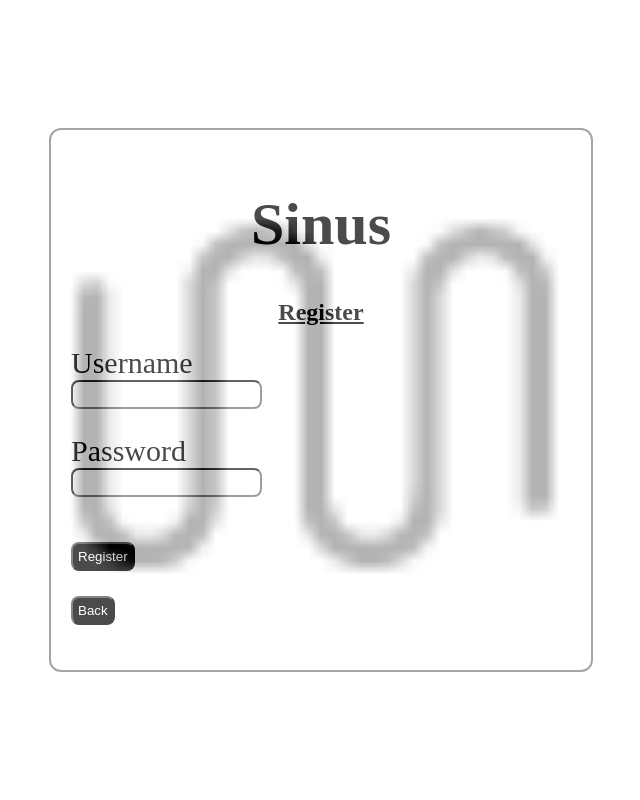
After one commit to DavidHemb/PHP-SinusDavid, a PHP site: page /User/registerpage.php in a window 1280 px wide. The commit adds this page. Shown: the whole page, without its empty margins (319-959 px from the left). Run offline with PHP 8.4, Linux system fonts and the light colour scheme.

Commit message:
LOGIN FUNCTION

```diff
--- /dev/null
+++ b/CSS/loginpage.css
@@ -0,0 +1,59 @@
+body{
+    background-image: url("../Assets/img/logo/sinus-logo-portrait - small.png");
+    background-size: cover;
+    height: 100vh;
+    padding:0;
+    margin:0;
+    display: flex;
+    justify-content: center;
+    align-items: center;
+  }
+  .menu{
+    background-color: white;
+    opacity: 70%;
+    align-items: center;
+    justify-content: center;
+    padding: 20px;
+    border-radius: 12px;
+    border: 2px solid grey;
+    width: 500px;
+  }
+  h1{
+    font-size: 60px;
+    text-align: center;
+  }
+  h2{
+    font-size: 45;
+    text-align: center;
+    text-decoration: underline;
+  }
+  a{
+    color: black;
+    font-size: 35px;
+    text-decoration: none;
+  }
+  a:hover{
+    color: gray;
+    text-decoration: underline;
+  }
+  label{
+    font-size: 30px;
+    margin-bottom: 5%;
+    justify-content: center;
+    align-items: center;
+    text-align: center;
+  }
+  input{
+    border-radius: 8px;
+    padding: 5px;
+    margin-bottom: 5%;
+  }
+  input:hover{
+    background-color: lightgray;
+  }
+  .error{
+    color: red;
+    padding: 10px;
+    width: 95%;
+    border-radius: 5px;
+  }
--- /dev/null
+++ b/User/registerpage.php
@@ -0,0 +1,29 @@
+<!DOCTYPE html>
+<html lang="en">
+    <head>
+        <meta charset="UTF-8">
+        <meta http-equiv="X-UA-Compatible" content="IE=edge">
+        <meta name="viewport" content="width=device-width, initial-scale=1.0">
+        <link rel="stylesheet" href="../CSS/loginpage.css">
+        <title>Park</title>
+    </head>
+    <body>
+        <div class=menu>
+                <form action="registerconfirmation.php" method="post">
+                    <h1>Sinus</h1>
+                    <h2>Register</h2>
+                    <?php if (isset($_GET['error'])) {?><p class="error"><?php echo $_GET['error']; ?></p><?php } ?>
+                    <label for="username">Username</label><br>
+                    <input type="text" id="username" name="username" value=""><br>
+                    <label for="password">Password</label><br>
+                    <input type="password" id="password" name="password" value=""><br>
+
+                    <h2></h2>
+                    <input style="background-color: black; color: white;" type="submit" value="Register">
+                </form>
+                <form action="loginpage.php">
+                        <input style="background-color: black; color: white;" type="submit" value="Back">
+                </form>
+            </div>
+    </body>
+</html>
--- a/index.php
+++ b/index.php
@@ -1,5 +1,4 @@
 <?php
-//require('sinuslib.php');
 require_once('./config.php');
 include('./component/header.php');
 $conn = connect(DB_HOST, DB_NAME, DB_USERNAME, DB_PASSWORD);
@@ -8,7 +7,6 @@ if ($conn instanceof mysqli)
     echo "Client info: " .$conn->client_info . "\n" . "Client Version: " . $conn->client_version;
 }
 $conn->close();
-//$r = ProductClass::selectproduct();
 ?>
 <!DOCTYPE html>
 <html lang="en">
@@ -20,6 +18,6 @@ $conn->close();
         <title>Park</title>
     </head>
     <body>
-        <p><br><?php var_dump($r) ?></p>
+
     </body>
 </html>
```
Also changed, not shown: Classes/user.php (+56 -1 lines), User/loginconfirmation.php (added, +20 -0 lines), User/loginpage.php (added, +31 -0 lines), User/registerconfirmation.php (added, +17 -0 lines), Assets/img/products/Databasien.png (added).
